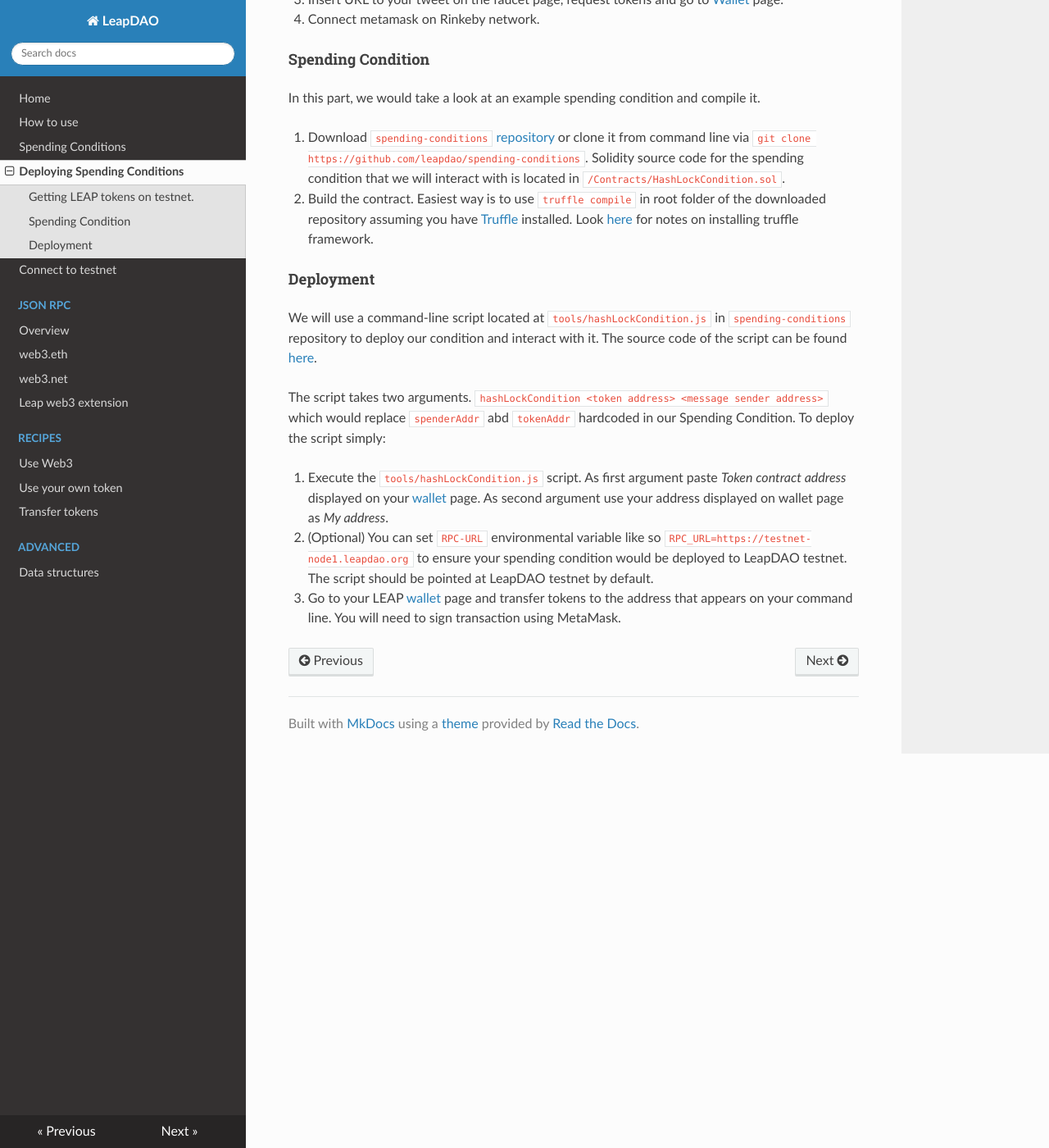
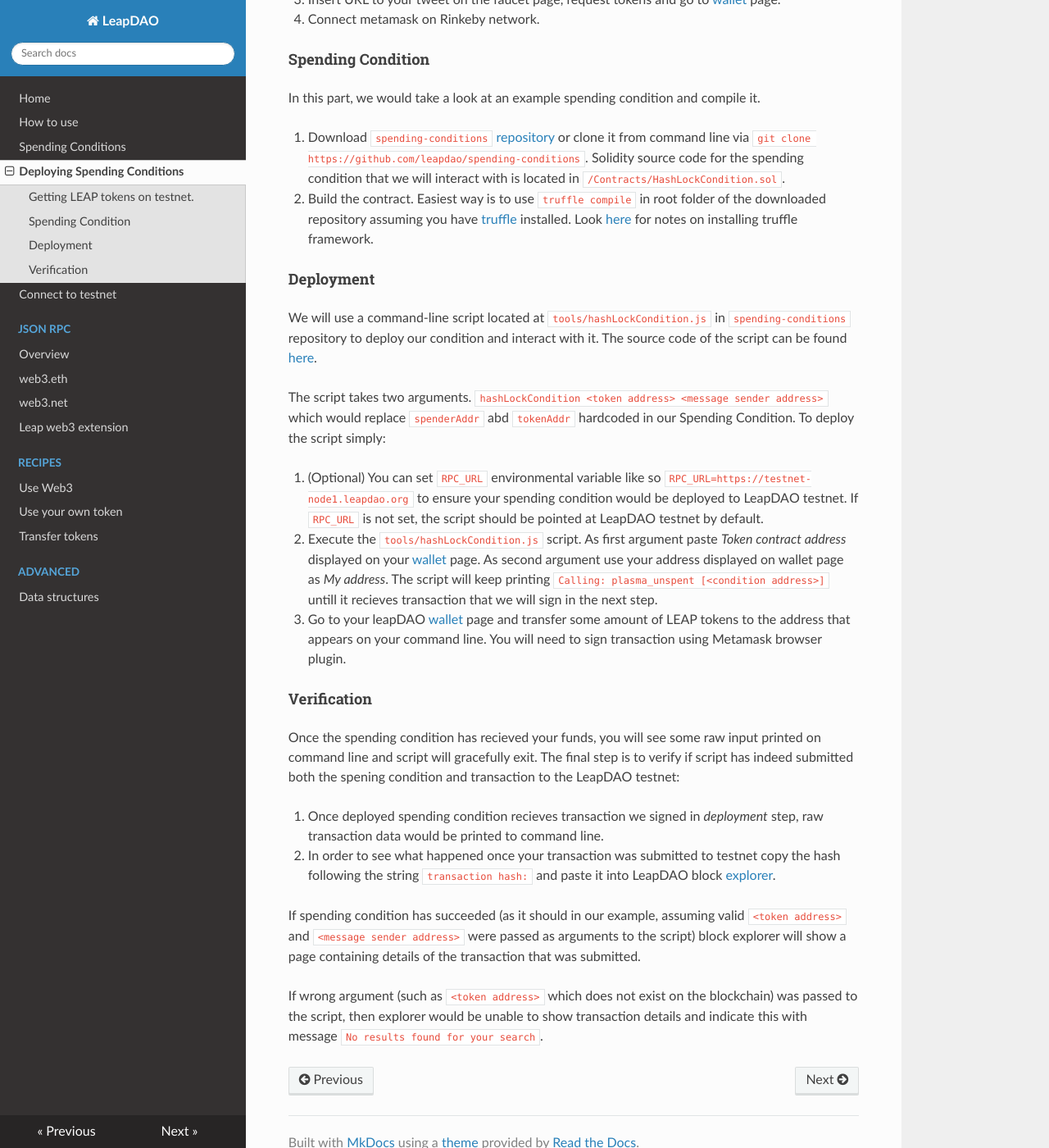
Before and after one commit to leapdao/docs, an MkDocs documentation site: the page built from docs/spending-tutorial.md, in a window 1280 px wide and 1400 px high, scrolled down 580 px. Shown: the whole window at 82% size. Built offline with MkDocs 1.6.1, drawn with Linux system fonts in a browser that asks for light colours; nearby versions of some CDN libraries; some of the changed text lies outside the part shown.

Commit message:
Add final part, add links, rearrange deployment steps

```diff
--- a/docs/spending-tutorial.md
+++ b/docs/spending-tutorial.md
@@ -4,29 +4,29 @@ title: Spending Conditions Tutorial
 
 # Overwiew
 
-During the course of this short tutorial, we would deploy a Spending Condition to a LeapDAO testnet. It would allow you to retrace steps presented in this instructional [video](https://www.youtube.com/embed/cB5T0buF8GI).
+During the course of this short tutorial, we would deploy a [Spending Condition](https://docs.leapdao.org/spending-conditions/) to a LeapDAO testnet. It would allow you to retrace steps presented in this instructional [video](https://www.youtube.com/embed/cB5T0buF8GI).
 
 In the course of the tutorial you will need:
 
 - (Optional) Twitter account to get tokens.
-- Metamask to hold tokens and sign transactions.
-- Truffle or other way of compiling solidity code.
-- Node.js to launch deployment script.
+- [Metamask](https://metamask.io/) to hold tokens and sign transactions.
+- [Truffle](https://truffleframework.com/) or other way of compiling solidity code.
+- [Node.js](https://nodejs.org/en/) to launch deployment script.
 
 #### Getting LEAP tokens on testnet.
 
 If you already have some LEAP tokens, feel free to skip this step.
 
 1. Go to the [faucet](https://testnet.leapdao.org/faucet) page. You will need to have access to a twitter account for the next step.
-2. As instructed on the faucet page, publish a Tweet containing your **Ethereum address** and mention of **@leapDAO**.
-3. Insert URL to your tweet on the faucet page, request tokens and go to [Wallet](https://testnet.leapdao.org/wallet) page.
+2. As instructed on the faucet page, publish a tweet containing your **Ethereum address** and mention of **@leapDAO**.
+3. Insert URL to your tweet on the faucet page, request tokens and go to [wallet](https://testnet.leapdao.org/wallet) page.
 4. Connect metamask on Rinkeby network.
 
 #### Spending Condition
 In this part, we would take a look at an example spending condition and compile it.
 
 1. Download `spending-conditions` [repository](https://github.com/leapdao/spending-conditions) or clone it from command line via `git clone https://github.com/leapdao/spending-conditions`. Solidity source code for the spending condition that we will interact with is located in `/Contracts/HashLockCondition.sol`.
-2. Build the contract. Easiest way is to use `truffle compile` in root folder of the downloaded repository assuming you have [Truffle](https://truffleframework.com/) installed. Look [here](https://truffleframework.com/docs/truffle/getting-started/installation) for notes on installing truffle framework.
+2. Build the contract. Easiest way is to use `truffle compile` in root folder of the downloaded repository assuming you have [truffle](https://truffleframework.com/) installed. Look [here](https://truffleframework.com/docs/truffle/getting-started/installation) for notes on installing truffle framework.
 
 
 #### Deployment
@@ -36,7 +36,17 @@ We will use a command-line script located at `tools/hashLockCondition.js` in `sp
 
 The script takes two arguments. `hashLockCondition <token address> <message sender address>` which would replace `spenderAddr` abd `tokenAddr` hardcoded in our Spending Condition. To deploy the script simply:
 
-1. Execute the `tools/hashLockCondition.js` script. As first argument paste *Token contract address* displayed on your [wallet](https://testnet.leapdao.org/wallet) page. As second argument use your address displayed on wallet page as *My address*.
+1. (Optional) You can set `RPC_URL` environmental variable like so `RPC_URL=https://testnet-node1.leapdao.org` to ensure your spending condition would be deployed to LeapDAO testnet. If `RPC_URL` is not set, the script should be pointed at LeapDAO testnet by default.
+2. Execute the `tools/hashLockCondition.js` script. As first argument paste *Token contract address* displayed on your [wallet](https://testnet.leapdao.org/wallet) page. As second argument use your address displayed on wallet page as *My address*. The script will keep printing `Calling: plasma_unspent [<condition address>]` untill it recieves transaction that we will sign in the next step.
+3. Go to your leapDAO [wallet](https://testnet.leapdao.org/wallet) page and transfer some amount of LEAP tokens to the address that appears on your command line. You will need to sign transaction using Metamask browser plugin.
 
-2. (Optional) You can set `RPC-URL` environmental variable like so `RPC_URL=https://testnet-node1.leapdao.org` to ensure your spending condition would be deployed to LeapDAO testnet. The script should be pointed at LeapDAO testnet by default.
-3. Go to your LEAP [wallet](https://testnet.leapdao.org/wallet) page and transfer tokens to the address that appears on your command line. You will need to sign transaction using MetaMask.
+#### Verification
+
+Once the spending condition has recieved your funds, you will see some raw input printed on command line and script will gracefully exit. The final step is to verify if script has indeed submitted both the spening condition and transaction to the LeapDAO testnet:
+
+1. Once deployed spending condition recieves transaction we signed in *deployment* step, raw transaction data would be printed to command line.
+2. In order to see what happened once your transaction was submitted to testnet copy the hash following the string `transaction hash:` and paste it into LeapDAO block [explorer](https://testnet.leapdao.org/explorer).
+
+If spending condition has succeeded (as it should in our example, assuming valid `<token address>` and `<message sender address>` were passed as arguments to the script) block explorer will show a page containing details of the transaction that was submitted.
+
+If wrong argument (such as `<token address>` which does not exist on the blockchain) was passed to the script, then explorer would be unable to show transaction details and indicate this with message `No results found for your search`.
```
